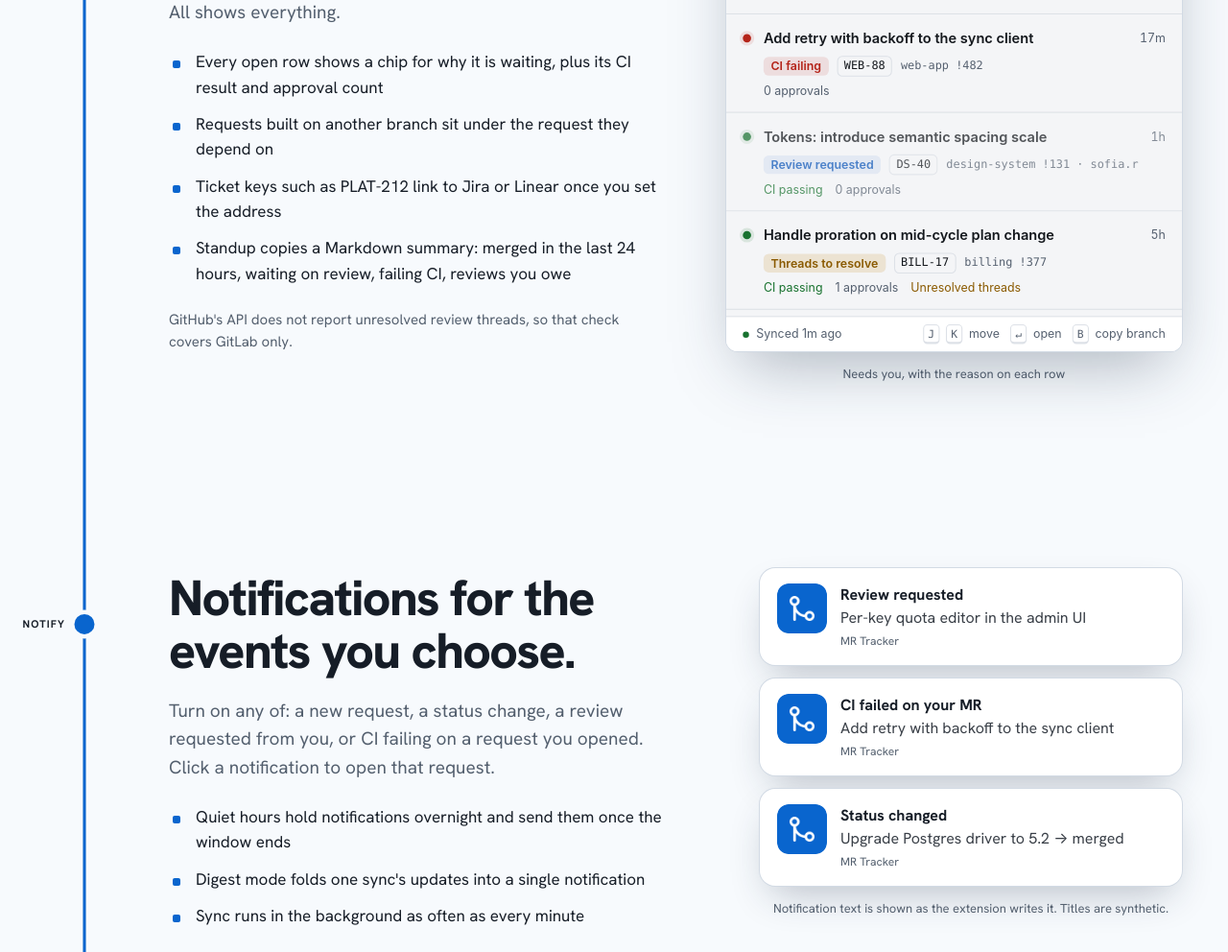
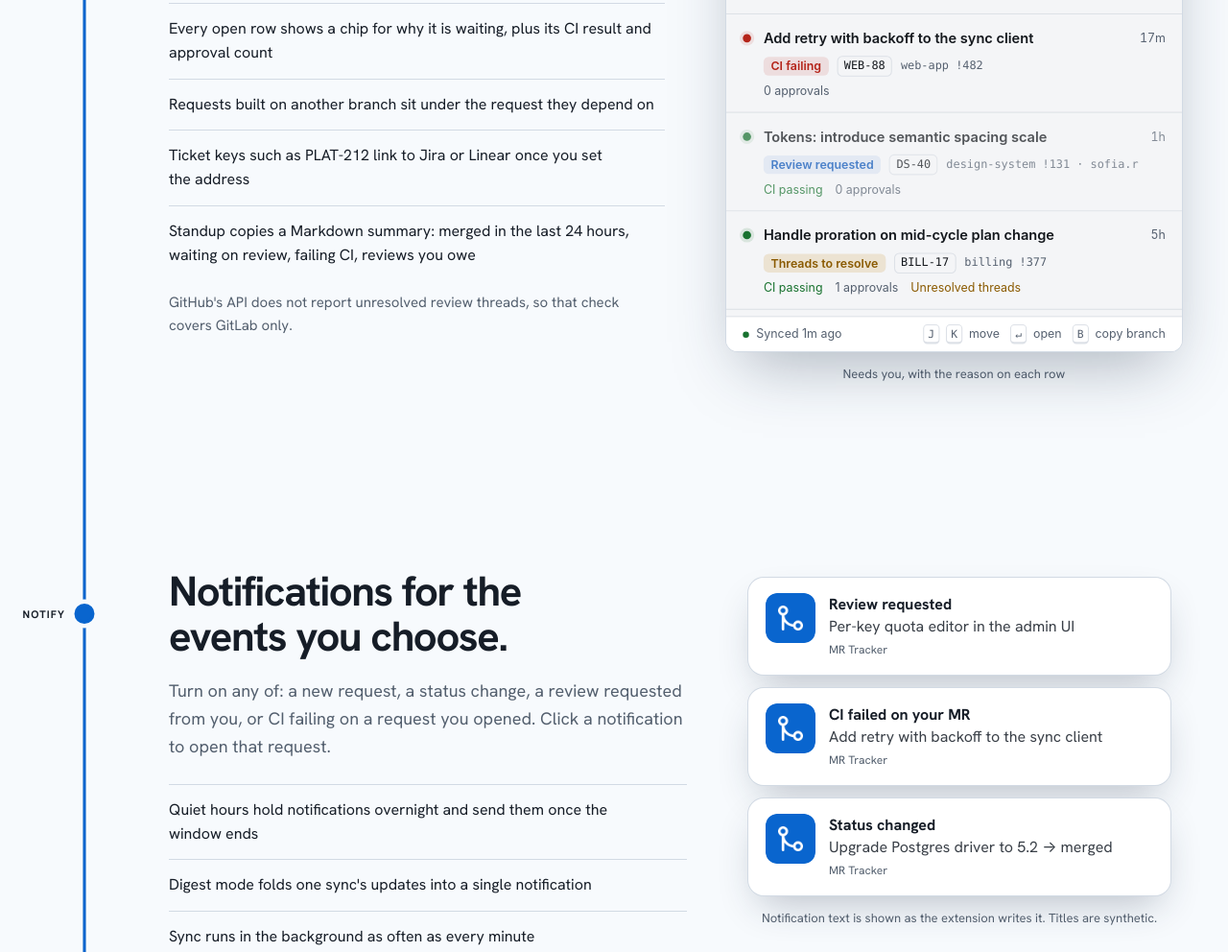
Before and after one commit to Rahul-ku-Mo/merge-tracker, a website built with Vite: page site/index.html in a window 1280 px wide. Shown: the part 1975-2967 px from the top of the page at 96% size. Built offline with nearby package versions, Linux system fonts and the light colour scheme.

Commit message:
feat: added some site changes

```diff
--- a/site/styles.css
+++ b/site/styles.css
@@ -321,40 +321,52 @@ h1 {
 }
 
 .step {
-  display: grid;
-  grid-template-columns: minmax(0, 1fr) auto;
-  gap: clamp(32px, 5vw, 80px);
+  display: flex;
+  flex-direction: row;
+  flex-wrap: wrap;
+  gap: 56px clamp(32px, 5vw, 80px);
   align-items: center;
   padding: 96px 0;
+}
+/* Text takes the spare width; the visual keeps its own width and wraps below when the row is too narrow. */
+.step > .device {
+  flex: 0 0 auto;
 }
 .step h2,
 .finale h2 {
   margin: 0 0 20px;
-  font-size: clamp(32px, 4.2vw, 52px);
-  line-height: 1.06;
+  font-weight: 700;
+  font-size: clamp(30px, 3.4vw, 46px);
+  line-height: 1.08;
   letter-spacing: -0.03em;
-  font-weight: 800;
   text-wrap: balance;
 }
 .copy {
-  max-width: 520px;
+  flex: 1 1 380px;
+  min-width: 0;
+  max-width: 540px;
 }
 .copy > p {
   margin: 0 0 24px;
-  font-size: 19px;
+  font-size: 18px;
+  line-height: 1.6;
   color: hsl(var(--muted));
+  text-wrap: pretty;
 }
 .facts {
   margin: 0;
   padding: 0;
   list-style: none;
   display: grid;
-  gap: 12px;
+  gap: 14px;
 }
 .facts li {
-  position: relative;
-  padding-left: 28px;
-  font-size: 17px;
+  font-size: 16px;
+  line-height: 1.55;
+  color: hsl(var(--fg));
+  padding-top: 14px;
+  border-top: 1px solid hsl(var(--line));
+  text-wrap: pretty;
 }
 .copy > p.note {
   margin: 24px 0 0;
@@ -377,19 +389,10 @@ kbd {
     monospace;
   text-align: center;
 }
-.facts li::before {
-  content: "";
-  position: absolute;
-  left: 4px;
-  top: 0.7em;
-  width: 8px;
-  height: 8px;
-  border-radius: 2px;
-  background: hsl(var(--primary));
-}
 
 .toasts {
-  width: 100%;
+  flex: 0 1 440px;
+  min-width: 0;
 }
 .toast {
   display: grid;
@@ -427,13 +430,8 @@ kbd {
 }
 
 .perms {
-  width: 100%;
-}
-.step-perms {
-  grid-template-columns: minmax(0, 1fr) minmax(0, 520px);
-}
-.step-toasts {
-  grid-template-columns: minmax(0, 1fr) minmax(0, 440px);
+  flex: 0 1 520px;
+  min-width: 0;
 }
 .perms table {
   width: 100%;
@@ -531,20 +529,13 @@ kbd {
 }
 
 @media (max-width: 1000px) {
-  .hero,
-  .step {
+  .hero {
     grid-template-columns: minmax(0, 1fr);
-  }
-  .hero {
     min-height: 0;
     padding-top: 56px;
   }
   .device {
     justify-self: start;
-  }
-  .step-perms,
-  .step-toasts {
-    grid-template-columns: minmax(0, 1fr);
   }
   .step {
     padding: 72px 0;
```
